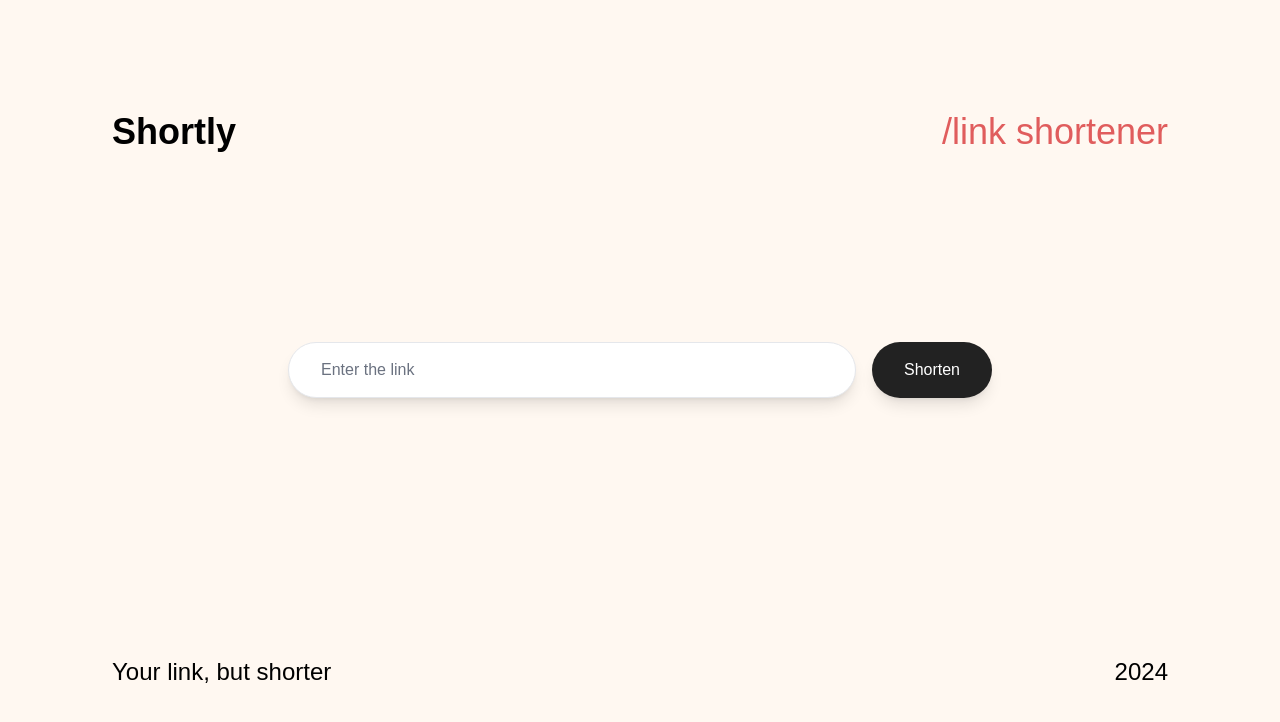
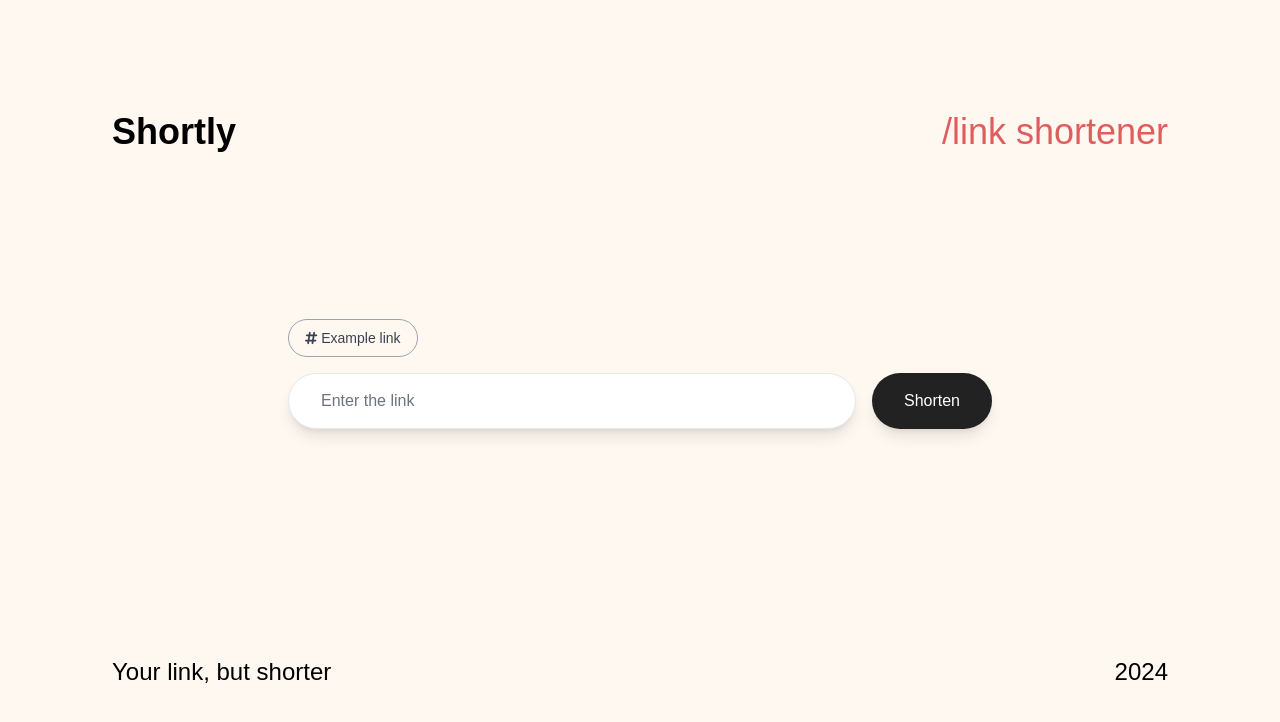
Before and after one commit to tavasy/shortly, a Next.js app: page / in a window 1280 px wide. Shown: the top 722 px of the page. Built offline with nearby package versions, Linux system fonts and the light colour scheme.

Commit message:
Add example link button

```diff
--- a/src/app/page.js
+++ b/src/app/page.js
@@ -3,7 +3,12 @@ import { motion } from "framer-motion";
 
 import { useState } from "react";
 import { FontAwesomeIcon } from "@fortawesome/react-fontawesome";
-import { faLink, faCheck } from "@fortawesome/free-solid-svg-icons";
+import {
+  faLink,
+  faCheck,
+  faHashtag,
+  faHSquare,
+} from "@fortawesome/free-solid-svg-icons";
 import { faCopy } from "@fortawesome/free-regular-svg-icons";
 
 export default function Home() {
@@ -68,7 +73,20 @@ export default function Home() {
       </div>
 
       <div className="middle-div mb-10 flex-grow flex flex-col items-center justify-center">
-        <div className="flex flex-col lg:flex-row items-center space-y-4 lg:space-y-0 lg:space-x-4 mb-6 w-full lg:w-3/4 xl:w-2/3 2xl:w-1/2">
+        <div className="flex justify-start w-full lg:w-3/4 xl:w-2/3 2xl:w-1/2 mb-4">
+          <button
+            onClick={() =>
+              setOriginalUrl(
+                "https://en.wikipedia.org/wiki/List_of_tallest_buildings_and_structures_in_the_Paris_region"
+              )
+            }
+            className="text-xs md:text-sm lg:text-sm xl:text-sm 2xl:text-sm bg-transparent px-4 py-2 text-gray-700 rounded-full border border-gray-400"
+          >
+            <FontAwesomeIcon icon={faHashtag} className="mr-1" />
+            Example link
+          </button>
+        </div>
+        <div className="flex flex-col lg:flex-row items-center space-y-4 lg:space-y-0 lg:space-x-4 mb-4 w-full lg:w-3/4 xl:w-2/3 2xl:w-1/2">
           <input
             type="text"
             value={originalUrl}
```
